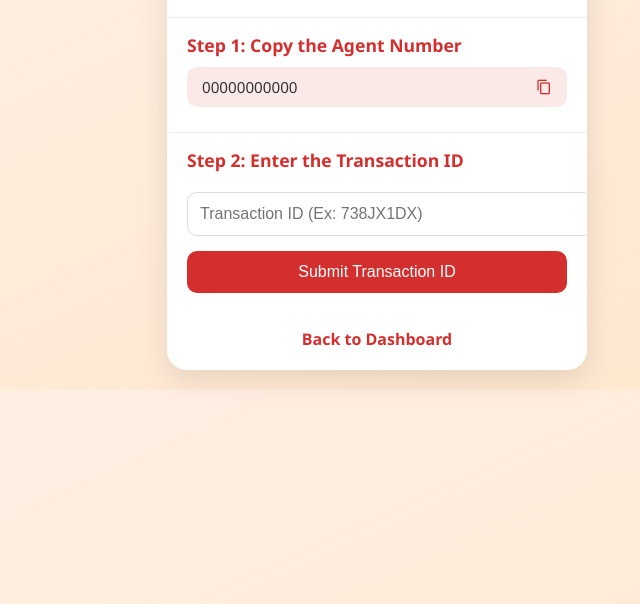
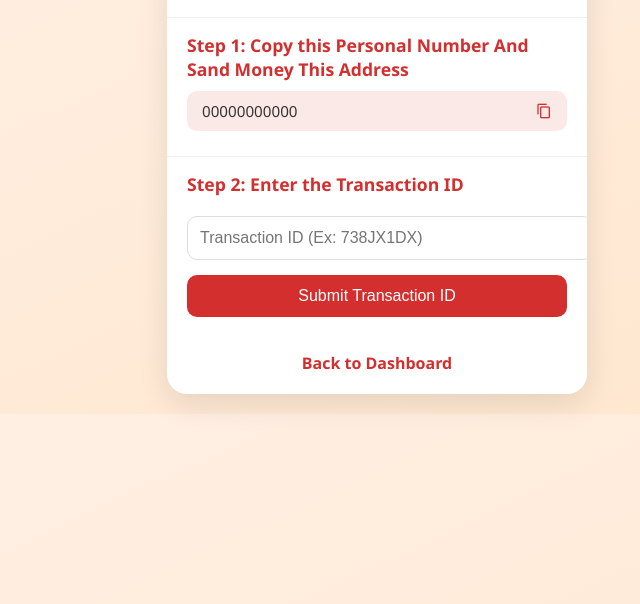
Before and after one commit to Investsure/InvestSure-BD-, a plain HTML site: page paymentbd.html in a window 1280 px wide. Shown: the part 196-800 px from the top of the page, without its empty margins (263-903 px from the left). Drawn offline with Linux system fonts and the light colour scheme.

Commit message:
Update paymentbd.html

```diff
--- a/paymentbd.html
+++ b/paymentbd.html
@@ -116,7 +116,7 @@
       <div style="color:#d32f2f;font-size:0.9rem;">Please do not change the amount</div>
     </div>
     <div class="step">
-      <h4>Step 1: Copy the Agent Number</h4>
+      <h4>Step 1: Copy this Personal Number And Sand Money This Address</h4>
       <div class="step-box">
         <span id="agentNumber">00000000000</span>
         <span class="material-icons-outlined copy-icon" onclick="copyText('agentNumber')">content_copy</span>
```
